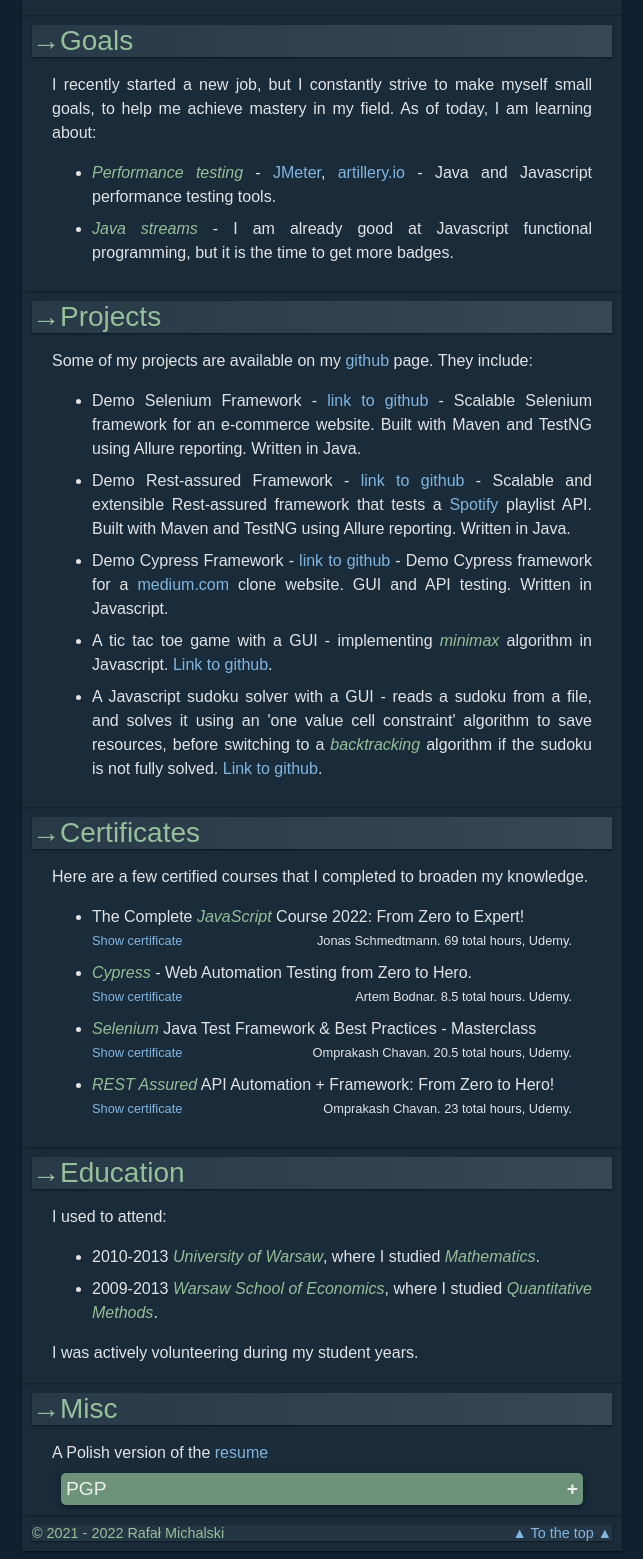
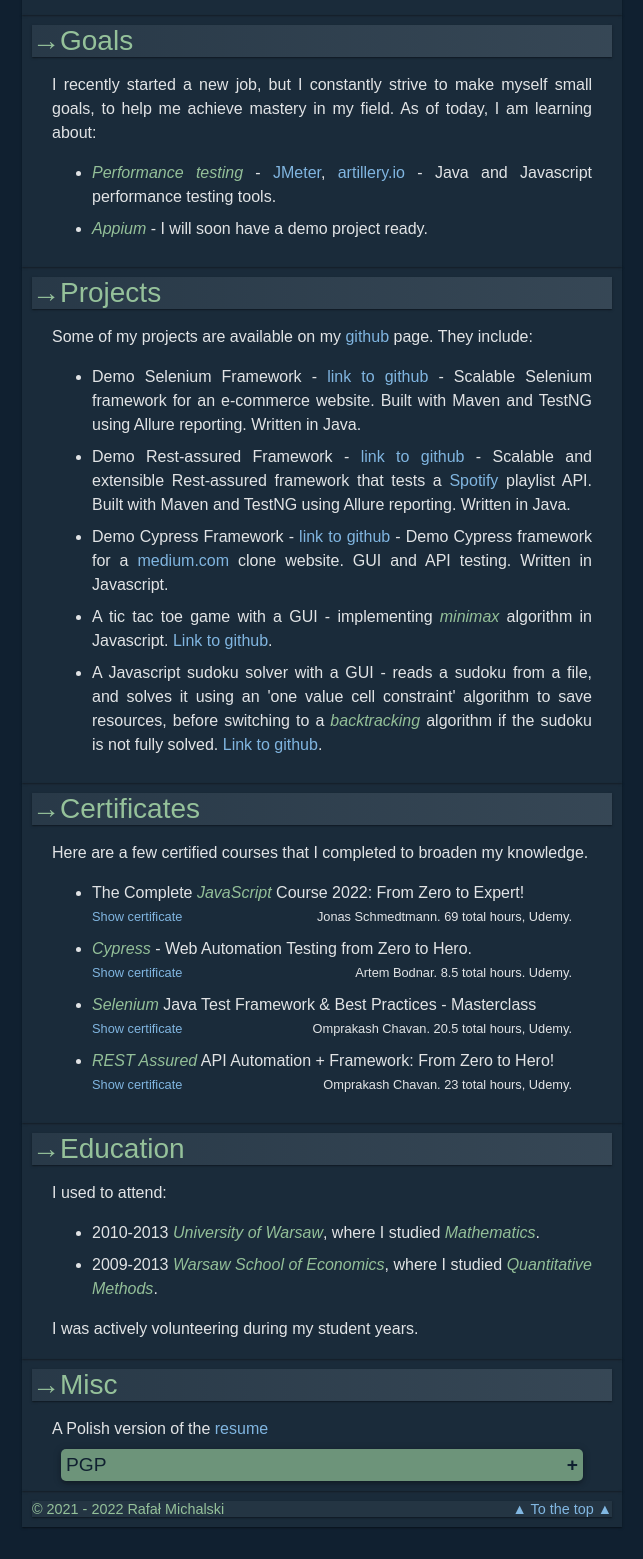
Before and after one commit to hetacz/hetacz.github.io, a website: page index.html in a window 1280 px wide. Shown: the part 1033-2592 px from the top of the page, without its empty margins (318-961 px from the left). After the commit the page ends 2568 px from the top, so only its background shows below. Drawn offline with Linux system fonts and the light colour scheme.

Commit message:
content update

```diff
--- a/index.html
+++ b/index.html
@@ -132,8 +132,7 @@
                             rel="noreferrer">JMeter</a>, <a href="https://artillery.io" target="_blank"
                             rel="noreferrer">artillery.io</a> - Java and Javascript performance
                         testing tools.</li>
-                    <li><em>Java streams</em> - I am already good at Javascript functional programming, but it is the
-                        time to get more badges.</li>
+                    <li><em>Appium</em> - I will soon have a demo project ready.</li>
                 </ul>
                 </p>
             </div>
@@ -189,7 +188,6 @@
                 <h2>&rarr;Certificates</h2>
                 <p class="text">
                     Here are a few certified courses that I completed to broaden my knowledge.
-                    <!-- div grid probably-->
                 </p>
                 <ul>
                     <li>
@@ -330,7 +328,6 @@
         <section id="bot">
             <div id="footer" class="container">
                 <h6>&copy; 2021 - 2022 Rafał Michalski <a href="#top" class="right">▲ To the top ▲</a></h6>
-                <!-- or <a href> with class and link top-->
             </div>
         </section>
         <!-- hidden -->
--- a/src/css/style.css
+++ b/src/css/style.css
@@ -1,6 +1,8 @@
 :root {
+    --primaryFull:   #A5D6A7de;
     --primaryMain:   #A5D6A7de;
     --primary99:     #a5daa599;
+    --primary80:     #A5D6A780;
     --tertiaryMain:  #90caf9de;
     --tertiaryFull:  #90caf9ff;
     --background:    #102030ff;
@@ -215,7 +217,7 @@
 
 
 .accordion {
-    color: #ffffffde;;
+    color:  var(--background);
     cursor: pointer;
     padding: 5px;
     width: 90%;
@@ -236,14 +238,17 @@
 		0px 1px 8px 0px hsla(0,0%,0%,0.2);
 }
 
-.active,
 .accordion:hover {
+    background-color: var(--primaryFull);
+}
+
+.accordion.active {
     background-color: var(--primaryMain);
 }
 
 .accordion:after {
     content: '\002B';
-    color: #ffffffde;
+    color: var(--background);
     font-weight: bold;
     margin-left: 5px;
     float: right;
```
